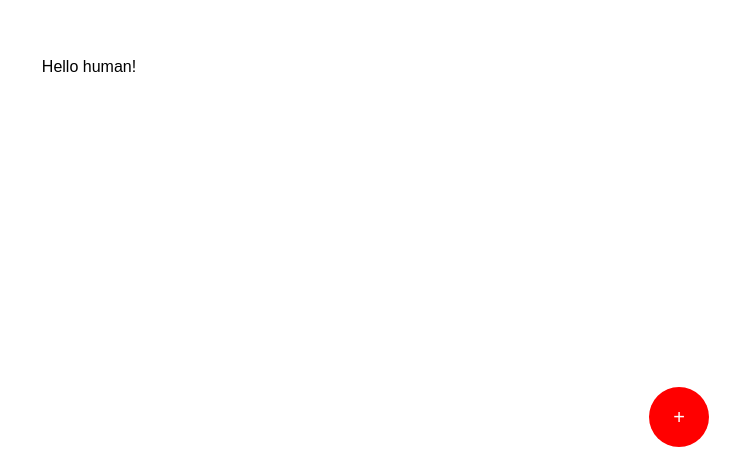
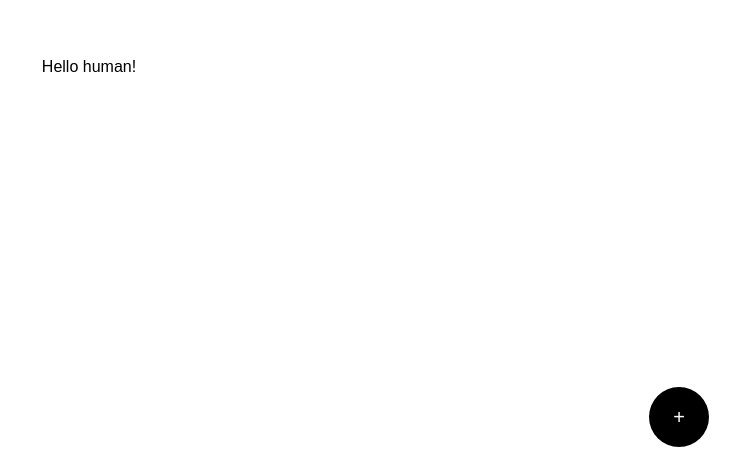
Before and after one commit to rodrigodsluz/map-helper, a Next.js app: page / in a window 1280 px wide. Shown: the part 333-800 px from the top of the page, without its empty margins (551-1280 px from the left). Built offline with nearby package versions, Linux system fonts and the light colour scheme.

Commit message:
chore: update dependencies

```diff
--- a/src/components/Button/styles.ts
+++ b/src/components/Button/styles.ts
@@ -1,17 +1,22 @@
 import styled, { css } from 'styled-components';
 
 export const Button = styled.button`
-  ${() => css`
+  ${({
+    theme: {
+      colors: { primary, secondary },
+    },
+  }) => css`
+    background-color: ${primary};
+    color: ${secondary};
+
     display: flex;
     align-items: center;
     justify-content: center;
-    background-color: #f00;
 
     width: 6rem;
     height: 6rem;
     border-radius: 50%;
     border: none;
-    color: #fff;
     font-size: 2rem;
     cursor: pointer;
 
--- a/src/styles/theme/darkThemeColors.ts
+++ b/src/styles/theme/darkThemeColors.ts
@@ -1,7 +1,7 @@
 export default {
   mainBackground: '#FFF',
   primary: '#000',
-  secondary: '#FF8C00',
+  secondary: '#FFF',
   tertiary: '#FFF',
   scrollBar: '#000',
   nProgressLoadingBar: '#28a745',
```
